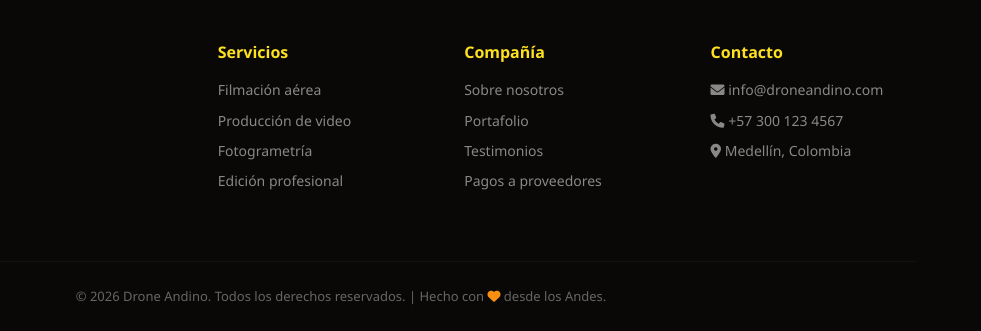
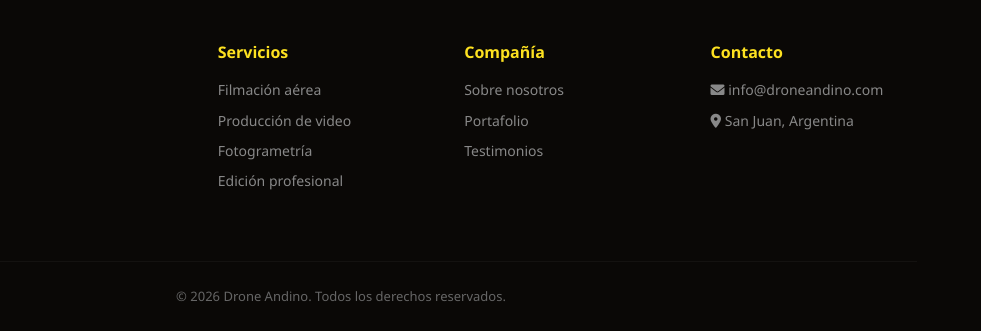
Before and after one commit to rodosj89/drone-andino, a plain HTML site: page index.html in a window 1280 px wide. Shown: the part 2866-3197 px from the top of the page, 299-1280 px from the left. Drawn offline with Linux system fonts and the light colour scheme.

Commit message:
fix: it repair footer.

```diff
--- a/index.html
+++ b/index.html
@@ -1047,17 +1047,15 @@
                     <a href="#">Sobre nosotros</a>
                     <a href="#">Portafolio</a>
                     <a href="#">Testimonios</a>
-                    <a href="pagos-proveedores.html">Pagos a proveedores</a>
                 </div>
                 <div class="footer-col">
                     <h4>Contacto</h4>
                     <a href="#"><i class="fas fa-envelope"></i> info@droneandino.com</a>
-                    <a href="#"><i class="fas fa-phone"></i> +57 300 123 4567</a>
-                    <a href="#"><i class="fas fa-map-marker-alt"></i> Medellín, Colombia</a>
+                    <a href="#"><i class="fas fa-map-marker-alt"></i> San Juan, Argentina</a>
                 </div>
             </div>
             <div class="footer-bottom">
-                &copy; 2026 Drone Andino. Todos los derechos reservados. | Hecho con <i class="fas fa-heart"></i> desde los Andes.
+                &copy; 2026 Drone Andino. Todos los derechos reservados.
             </div>
         </div>
     </footer>
```
